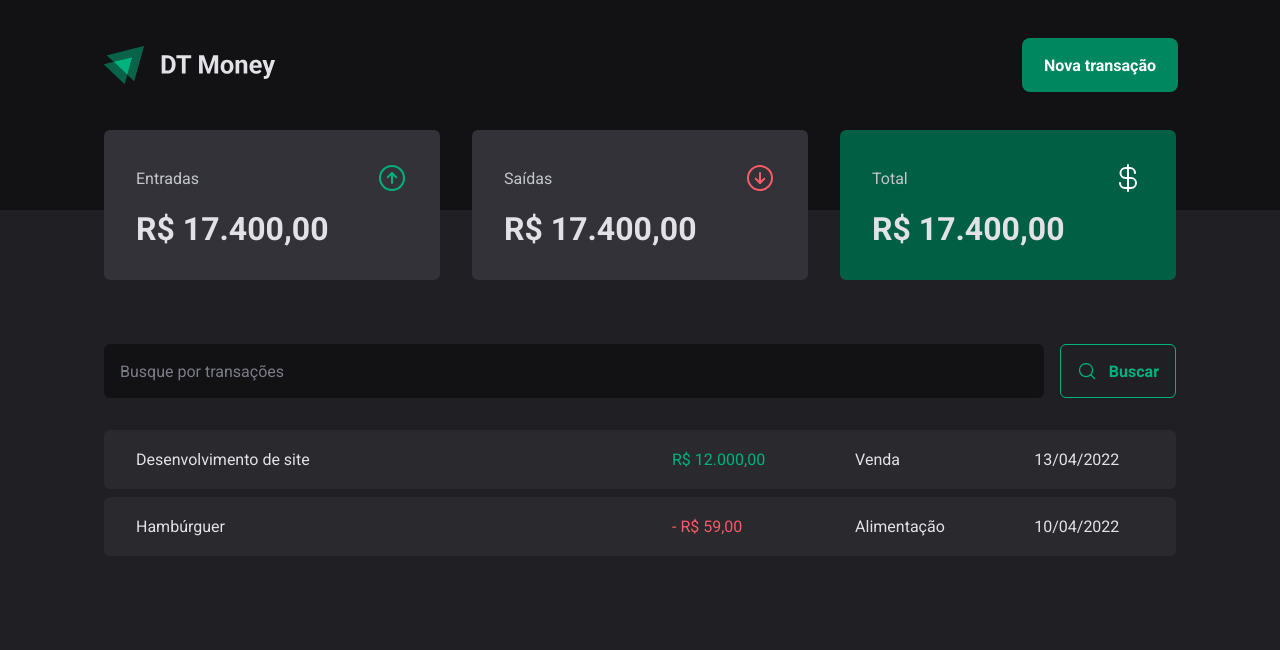
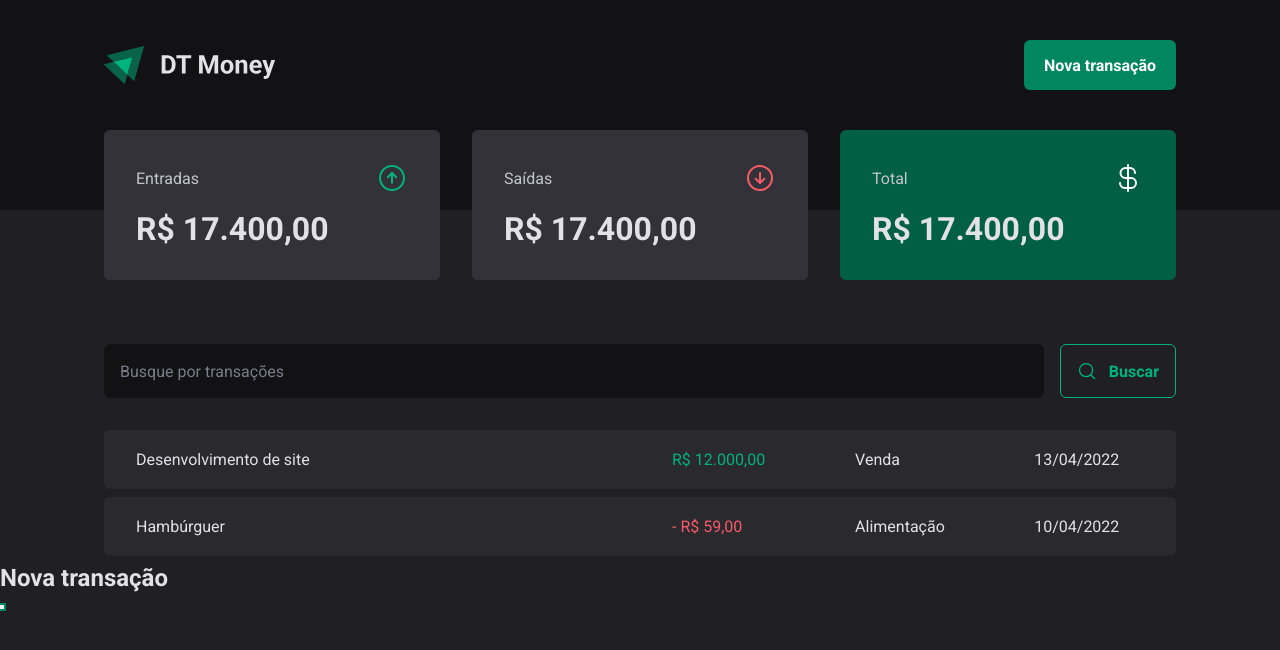
Before and after one commit to YuriODantas/03-ignite-dt-money, a React (Vite) app: page / in a window 1280 px wide. Both pictures are taken after a click on the button "Nova transação". Shown: the top 650 px of the page. Built offline with nearby package versions, Linux system fonts and the light colour scheme.

Commit message:
feat: create base accessible modal

```diff
--- a/package.json
+++ b/package.json
@@ -10,6 +10,7 @@
     "preview": "vite preview"
   },
   "dependencies": {
+    "@radix-ui/react-dialog": "^1.0.5",
     "phosphor-react": "^1.4.1",
     "react": "^18.2.0",
     "react-dom": "^18.2.0",
--- a/src/components/Header/index.tsx
+++ b/src/components/Header/index.tsx
@@ -1,13 +1,28 @@
 import { HeaderContainer, HeaderContent, NewTransactionButton } from "./styles";
 import logoImg from '../../assets/logo.svg'
+import * as Dialog from '@radix-ui/react-dialog';
 
 export function Header() {
-  return(
+  return (
     <HeaderContainer>
       <HeaderContent>
         <img src={logoImg} alt="" />
 
-        <NewTransactionButton>Nova transação</NewTransactionButton>
+        <Dialog.Root>
+          <Dialog.Trigger asChild>
+            <NewTransactionButton>Nova transação</NewTransactionButton>
+          </Dialog.Trigger>
+
+          <Dialog.Portal>
+            <Dialog.Overlay/>
+
+            <Dialog.Content>
+              <Dialog.Title>Nova transação</Dialog.Title>
+
+              <Dialog.Close />
+            </Dialog.Content>
+          </Dialog.Portal>
+        </Dialog.Root>
       </HeaderContent>
     </HeaderContainer>
   )
```
Also changed, not shown: 1 other file (tests, documents, lock files or other folders).
